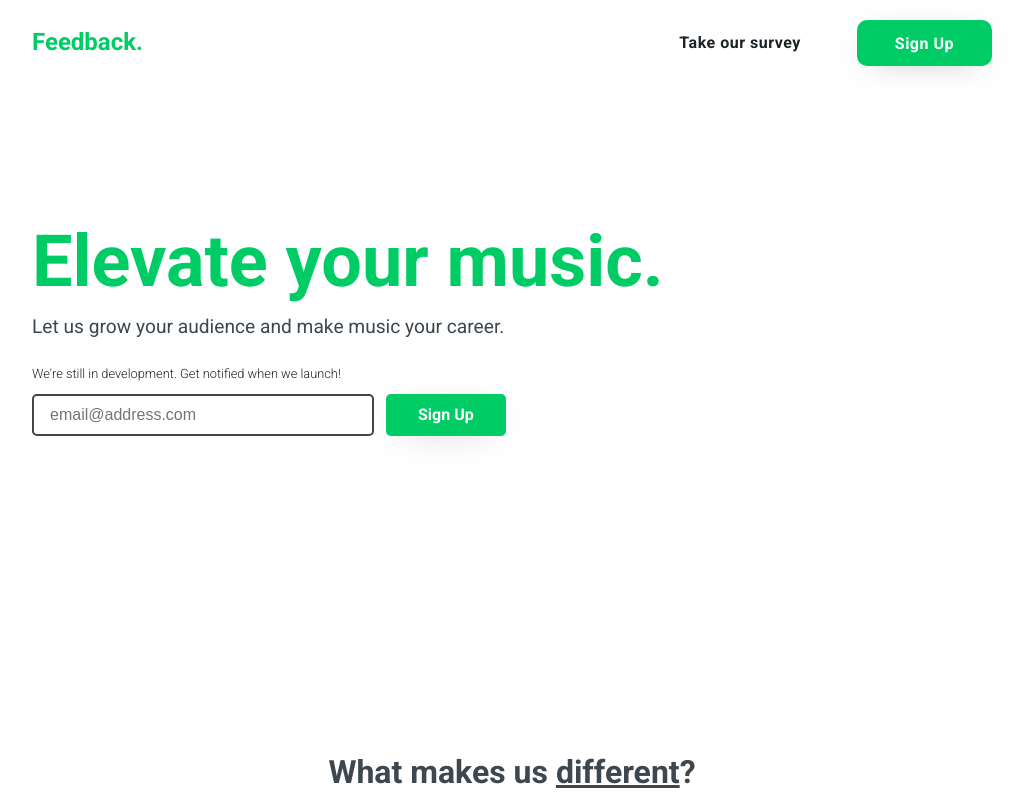
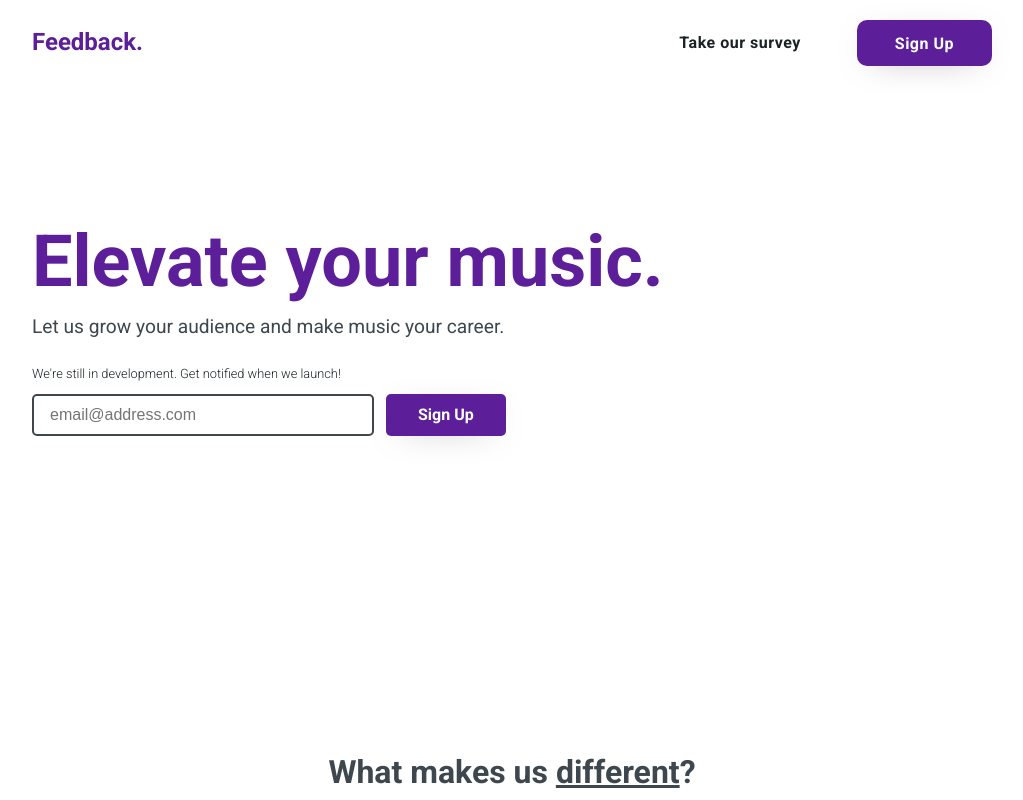
Before and after one commit to andfoster/andfoster.github.com, a plain HTML site: page index.html in a window 1280 px wide. Shown: the top 800 px of the page, without its empty margins (128-1151 px from the left). Drawn offline with Linux system fonts and the light colour scheme.

Commit message:
sara told me to make it purple. It looks good now

```diff
--- a/style/index.scss
+++ b/style/index.scss
@@ -28,7 +28,7 @@ div#landing-parent {
 
                 div#logo-parent {
                     p {
-                        color: $green;
+                        color: $purple;
                         font-size: 1.5em;
                         padding: 10px 0;
                         font-weight: bold;
@@ -56,7 +56,7 @@ div#landing-parent {
                         }
 
                         button {
-                            background: $green;
+                            background: $purple;
                             border: 0;
                             border-radius: 10px;
 
@@ -107,7 +107,7 @@ div#landing-parent {
             // }
 
             h1 {
-                color: $green;
+                color: $purple;
                 font-size: 4.5em;
                 font-family: 'Roboto', sans-serif;
                 font-weight: bold;
@@ -147,7 +147,7 @@ div#landing-parent {
                 border: none;
                 font-size: 1em;
                 border-radius: 5px;
-                background: $green;
+                background: $purple;
                 padding: 0 2em;
                 margin-left: .5em;
                 color: white;
```
Also changed, not shown: style/index.css, 1 other file.
